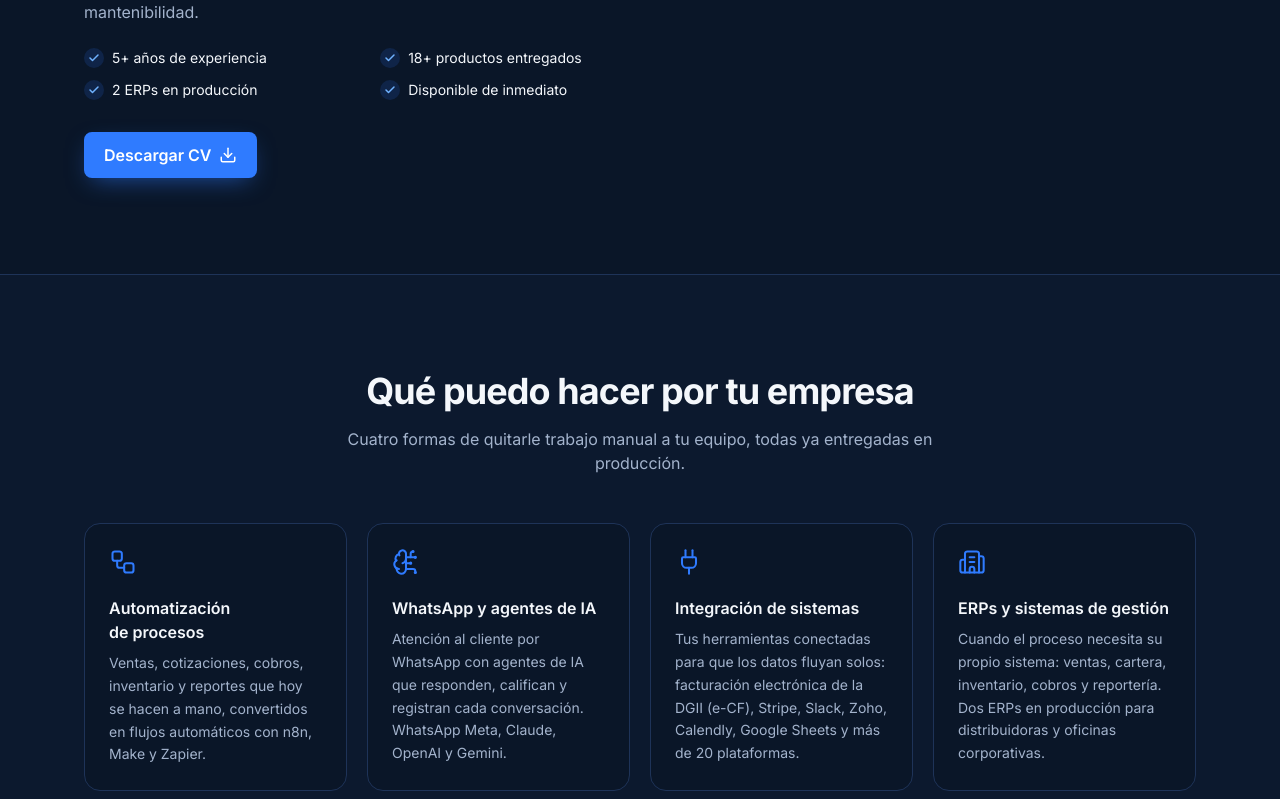
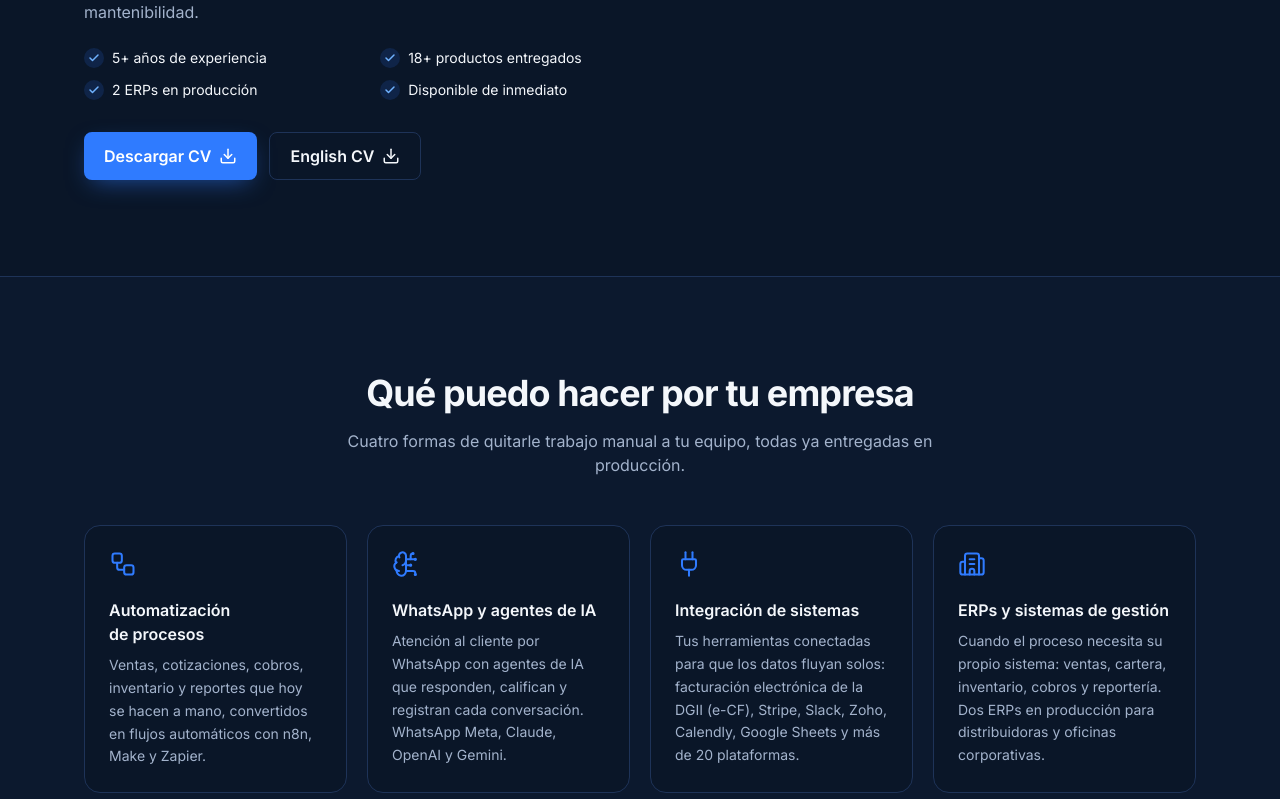
Before and after one commit to kitomc/kitomc.github.io, a React (Vite) app: page / in a window 1280 px wide. Shown: the part 1481-2280 px from the top of the page. Built offline with nearby package versions, Linux system fonts and the light colour scheme.

Commit message:
feat: link English CV next to the Spanish CV

```diff
--- a/src/App.tsx
+++ b/src/App.tsx
@@ -267,9 +267,14 @@ function About() {
             </li>
           ))}
         </ul>
-        <a href={profile.cv} download className="btn btn-primary mt-8">
-          Descargar CV <Download size={18} className="arrow" />
-        </a>
+        <div className="mt-8 flex flex-wrap gap-3">
+          <a href={profile.cv} download className="btn btn-primary">
+            Descargar CV <Download size={18} className="arrow" />
+          </a>
+          <a href={profile.cvEn} download className="btn btn-ghost">
+            English CV <Download size={18} className="arrow" />
+          </a>
+        </div>
       </div>
       <aside data-reveal style={{ "--i": 2 } as React.CSSProperties} className="card self-start rounded-2xl border border-line bg-ink-2 p-6">
         <dl className="space-y-5">
@@ -585,6 +590,9 @@ function CTA() {
           <a href={profile.cv} download className="btn btn-ghost">
             <Download size={18} /> Descargar CV
           </a>
+          <a href={profile.cvEn} download className="btn btn-ghost">
+            <Download size={18} /> English CV
+          </a>
         </div>
         <ul className="mt-10 flex flex-wrap justify-center gap-x-8 gap-y-3 text-sm text-mist">
           <li className="inline-flex items-center gap-2">
--- a/src/data.ts
+++ b/src/data.ts
@@ -25,6 +25,7 @@ export const profile = {
   linkedin: "https://www.linkedin.com/in/francisgonzalez1992/",
   github: "https://github.com/kitomc",
   cv: "/cv-francis-gonzalez.pdf",
+  cvEn: "/Francis-Gonzalez-AI-Business-Process-Automation.pdf",
 };
 
 export const projects: Project[] = [
```
Also changed, not shown: 1 other file (tests, documents, lock files or other folders).
